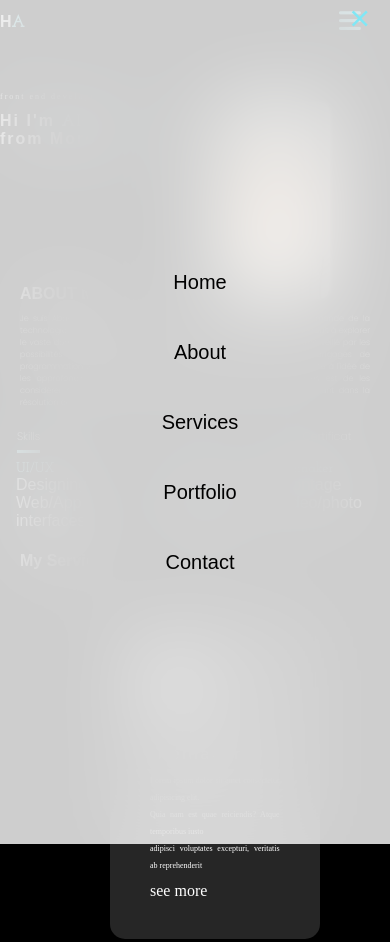
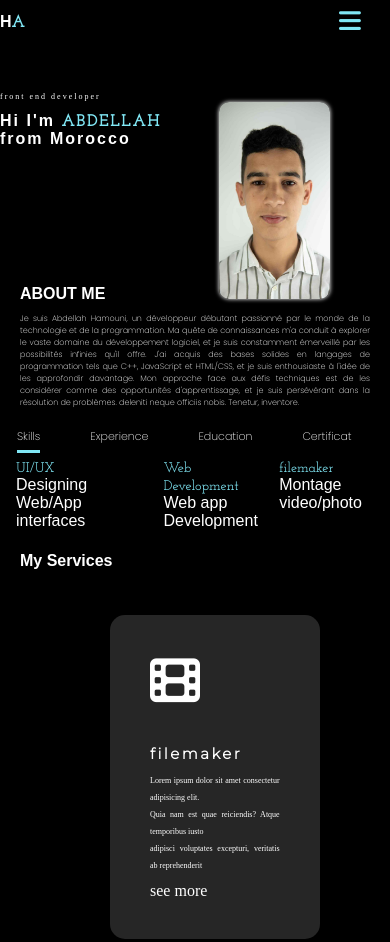
Before and after one commit to hamouni1198/hamouni-portfolio, a plain HTML site: page index.html in a window 390 px wide. Shown: the top 942 px of the page. Drawn offline with nearby package versions, Linux system fonts and the light colour scheme; a web font is replaced by a local one.

Commit message:
Update style.css

```diff
--- a/style.css
+++ b/style.css
@@ -367,6 +367,7 @@ ul {
         background-color: rgba(255, 255, 255, 0.808);
         backdrop-filter: blur(40px);
         z-index: 100;
+        left: -500px;
         top: 0px;
         justify-content: center;
         align-items: center;
@@ -387,7 +388,7 @@ ul {
         display: block;
         font-size: 30px;
         position: relative;
-        top: -403px;
+        top: -390px;
         left: 223px;
 
     }
```
